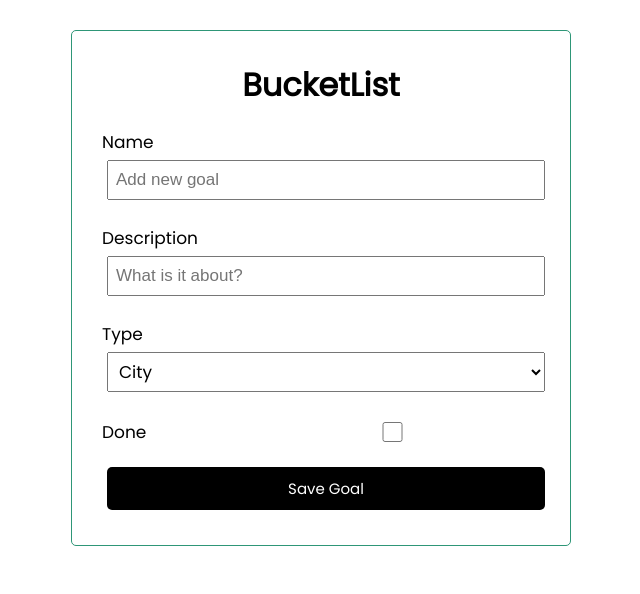
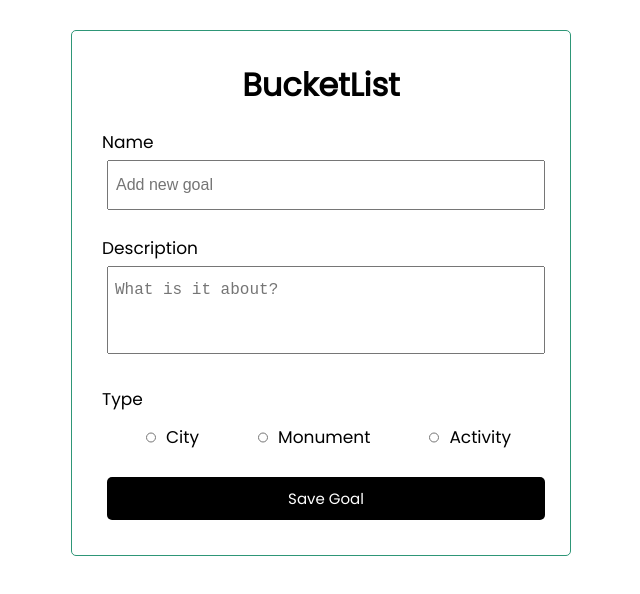
Before and after one commit to ZoeCD/Proyecto-Final-Frontend, a React (Create React App) app: page / in a window 1280 px wide. Shown: the top 594 px of the page, without its empty margins (319-959 px from the left). Built offline with nearby package versions, Linux system fonts and the light colour scheme.

Commit message:
mejor form

```diff
--- a/src/App.css
+++ b/src/App.css
@@ -17,3 +17,7 @@
 .App-link {
   color: #61dafb;
 }
+
+textarea {
+  resize: none;
+}
--- a/src/components/AddDestination.jsx
+++ b/src/components/AddDestination.jsx
@@ -1,29 +1,36 @@
+import React from 'react';
+
 const AddDestination = () => {
     return (
 
-        <form className = 'destination-form'>
-            <div className = 'form-component'>
+        <form className='destination-form'>
+            <div className='form-component'>
                 <label>Name</label>
-                <input type = 'text' placeholder = 'Add new goal'/>
+                <input type='text' placeholder='Add new goal' />
             </div>
-            <div className = 'form-component'>
+            <div className='form-component'>
                 <label>Description</label>
-                <input type = 'text' placeholder = 'What is it about?'/>
+                <textarea placeholder='What is it about?' />
             </div>
-            <div className = 'form-component'>
+            <div className='form-component'>
                 <label>Type</label>
-                <select className='form-component-select'>
-                    <option value="city">City</option>
-                    <option value="Monument">Monument</option>
-                    <option value="Activity">Activity</option>
-                </select>
-            </div>
-            <div className = 'form-component form-component-check'>
-                <label>Done</label>
-                <input type = 'checkbox'/>
+                <div className="form-component-select">
+                    <div>
+                        <input type="radio" name="city" id="city" />
+                        <label htmlFor="city">City</label>
+                    </div>
+                    <div>
+                        <input type="radio" name="monument" id="monument" />
+                        <label htmlFor="monument">Monument</label>
+                    </div>
+                    <div>
+                        <input type="radio" name="activity" id="activity" />
+                        <label htmlFor="activity">Activity</label>
+                    </div>
+                </div>
             </div>
 
-            <input type='submit' value= 'Save Goal'  className='btn btn-block' />
+            <input type='submit' value='Save Goal' className='btn btn-block' />
 
         </form>
 
--- a/src/index.css
+++ b/src/index.css
@@ -34,21 +34,24 @@ body {
   text-align: left;
 }
 
-.form-component input {
+.form-component input, .form-component textarea {
   width: 100%;
-  height: 40px;
+  line-height: 40px;
   margin: 5px;
   padding: 3px 7px;
-  font-size: 17px;
+  font-size: 1rem;
 }
 
 .form-component-select {
+  display: flex;
   width: 100%;
   height: 40px;
   margin: 5px;
   padding: 3px 7px;
   font-size: 17px;
   font-family: 'Poppins', sans-serif;
+  align-items: center;
+  justify-content: center;
 }
 
 .form-component-check {
@@ -92,3 +95,16 @@ body {
   display: block;
   width: 100%;
 }
+
+.form-component-select > div {
+  display: flex;
+  flex-grow: 1;
+  align-items: center;
+  justify-content: center;
+}
+
+input[type=radio] {
+  flex-grow: 0;
+  width: 10px;
+  margin-right: 10px;
+}
```
